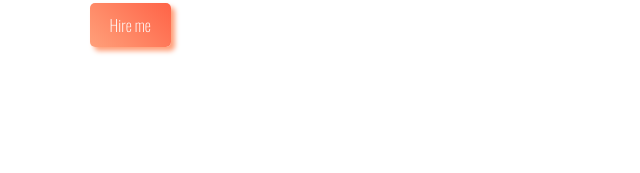
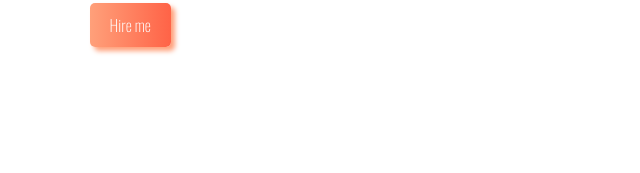
Before and after one commit to Mohib1509/assignment1, a plain HTML site: page index.html in a window 1280 px wide. Shown: the part 416-589 px from the top of the page, 0-640 px from the left. Drawn offline with nearby package versions, Linux system fonts and the light colour scheme.

Commit message:
halka edit

```diff
--- a/style.css
+++ b/style.css
@@ -62,7 +62,7 @@ h1{
 }
 .link-button{
     text-decoration: none;
-    background-image: linear-gradient(45deg, lightsalmon,tomato);
+    background-image: linear-gradient(90deg, lightsalmon,tomato);
     padding: 10px 20px;
     box-shadow: 4px 4px 5px lightsalmon;
     margin-bottom: 20px;
```
